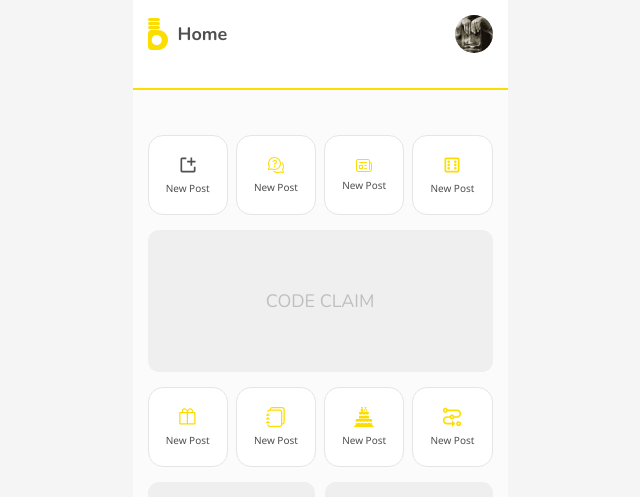
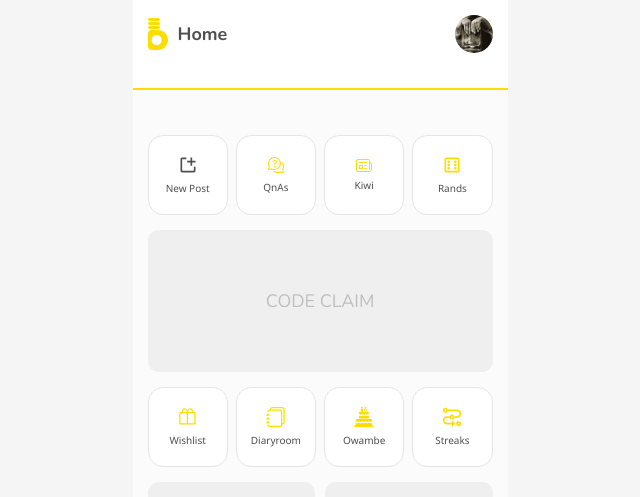
Before and after one commit to codewithemma/morseafricainterntask, a React (Create React App) app: page / in a window 1280 px wide. Shown: the top 497 px of the page, without its empty margins (320-960 px from the left). Built offline with nearby package versions, Linux system fonts and the light colour scheme; a web font is replaced by a local one.

Commit message:
name update

```diff
--- a/src/App.jsx
+++ b/src/App.jsx
@@ -11,7 +11,7 @@ function App() {
           {card_content.slice(0, 4).map((card) => (
             <div className="card" key={card.id}>
               <img src={card.icon} alt={card.name} />
-              <p>New Post</p>
+              <p>{card.name}</p>
             </div>
           ))}
         </div>
@@ -24,7 +24,7 @@ function App() {
           {card_content.slice(4, 8).map((card) => (
             <div className="card" key={card.id}>
               <img src={card.icon} alt={card.name} />
-              <p>New Post</p>
+              <p>{card.name}</p>
             </div>
           ))}
         </div>
```
